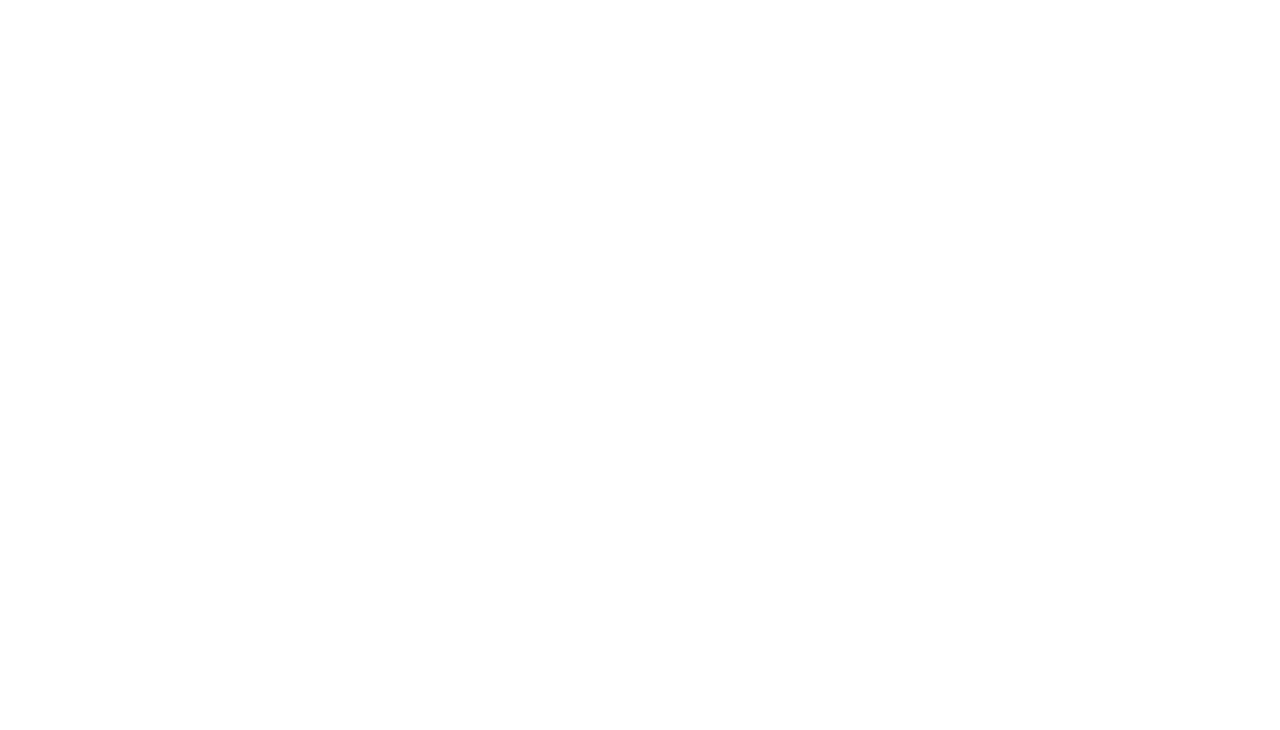
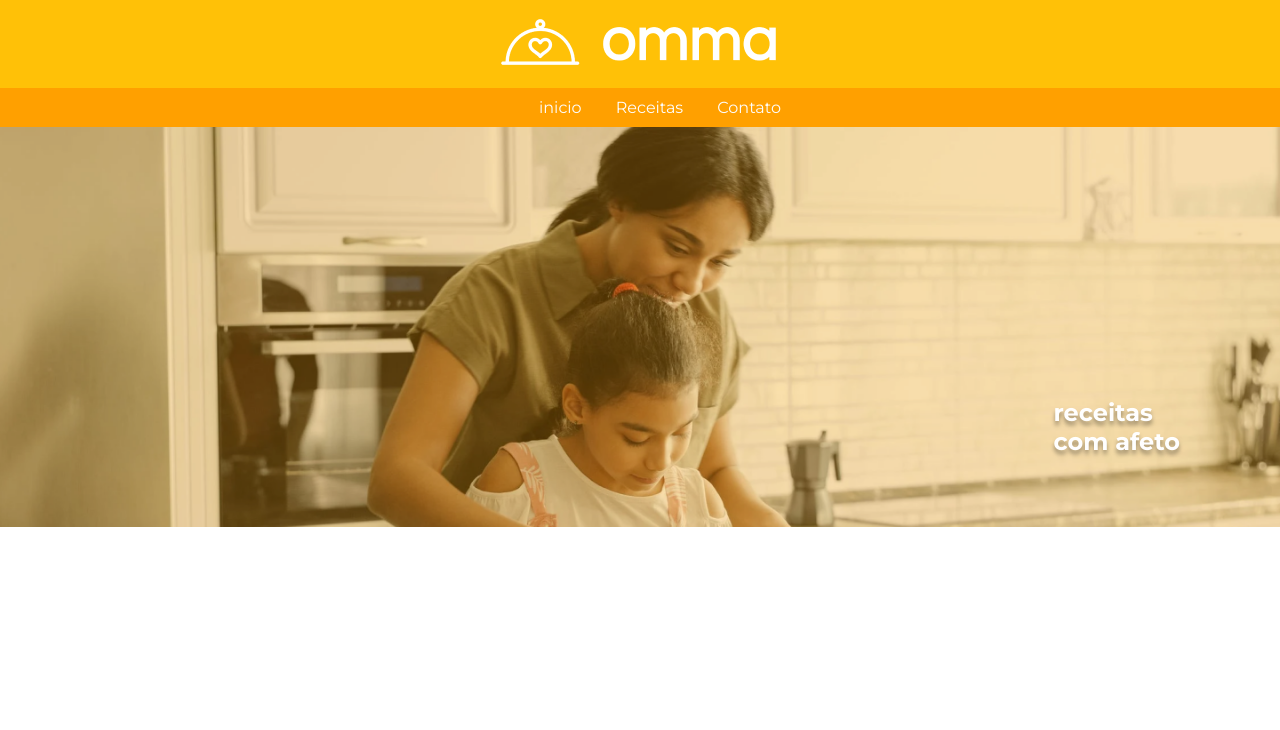
Before and after one commit to pamshe/Projeto-Omma, a plain HTML site: page index.html in a window 1280 px wide. Drawn offline with Linux system fonts and the light colour scheme.

Commit message:
adicionando header e banner

```diff
--- a/css/estilo.css
+++ b/css/estilo.css
@@ -0,0 +1,57 @@
+@import url('https://fonts.googleapis.com/css2?family=Montserrat:wght@300;400;500;600;700&display=swap');
+
+
+body {
+    margin: 0;
+    padding: 0;
+    font-family: 'Montserrat', sans-serif;
+}
+
+header .logo {
+background-color: #FFC107;
+text-align: center;
+}
+
+header .menu {
+background-color: #FFA000;
+display: flex; /* ativar flexbox */
+justify-content: center; /* centralizar na horizontal*/
+}
+
+header .menu ul {
+    margin: 0; /* margin = espaçamento externo*/
+    list-style: none; /* tirar marcador da lista */
+}
+
+header .menu ul li {
+    display: inline-block;
+    padding: 10px 15px; /* padding = espaçamento interno | 10px pra cima 15px para as laterais */
+}
+
+header .menu ul li a {
+    text-decoration: none; /* tirar sublinhado*/
+color: #FDFDFD; /* mudar a cor do texto*/
+}
+
+main section.banner {
+    height: 400px; /*altura */
+    background-color: cadetblue;
+    background-image: url(../img-omma/banner.png); /* imagem de fundo */
+    background-repeat: no-repeat; /* imagem não vai repetir */
+    background-size: cover; /* imagem nao vai cobrir todo o elemento section */
+}
+
+main section.banner .container {
+    display: flex;
+    justify-content: flex-end; /* alinhamento horizontal para a direita */
+    align-items: center; /*alinhamento vertical para o centro */
+    height: 600px; /* altura */
+}
+
+main section.banner h1 {
+    font-size 70px;
+    text-transform: lowercase; /* tudo com letra minuscula*/
+    color: #fff;
+    text-shadow: 0px 4px 4px rgba(0, 0, 0, 0.36);/* sombra no texto */
+    padding: 100px;
+}
--- a/index.html
+++ b/index.html
@@ -4,14 +4,30 @@
     <meta charset="UTF-8">
     <meta http-equiv="X-UA-Compatible" content="IE=edge">
     <meta name="viewport" content="width=device-width, initial-scale=1.0">
+    <link rel="stylesheet" href="css/estilo.css">
     <title>Omma - Receitas com afeto</title>
 </head>
 <body>
     <header>
-        <!-- aqui vamos ter o cabeçalho-->
+        <div class="logo">
+            <img src="img-omma/logo.png" alt="Logo Omma">
+        </div>
+        <div class="menu">
+    <nav>
+        <ul>
+            <li> <a href="index.html">inicio</a></li>
+            <li> <a href="lista-receitas.html">Receitas</a></li>
+            <li>  <a href="contato.html">Contato</a> </li>
+        </ul>
+    </nav>
+  </div>
 </header>
     <main>
-        <!-- aqui teremos o conteudo principal-->
+        <section class="banner">
+<div class="container">
+    <h1>Receitas <br> com Afeto</h1>
+</div>
+        </section>
     </main>
     <footer>
         <!-- aqui teremos o rodapé-->
```
Also changed, not shown: img-omma/banner.png (added), lista-receita.html (added), receitas.html (deleted).
